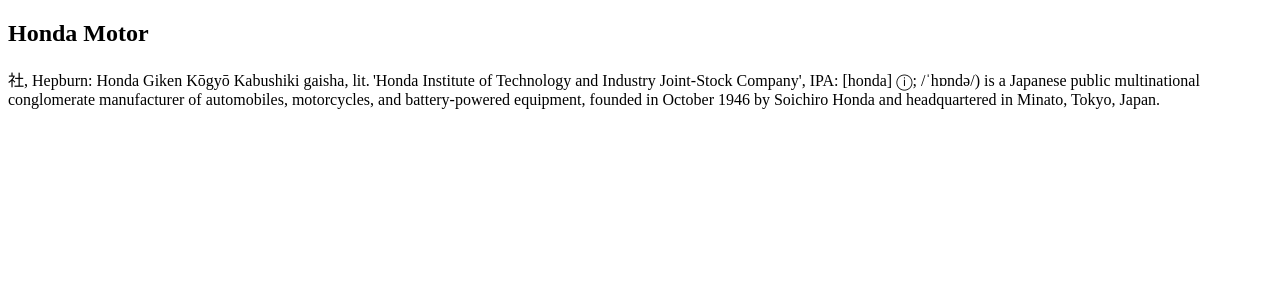
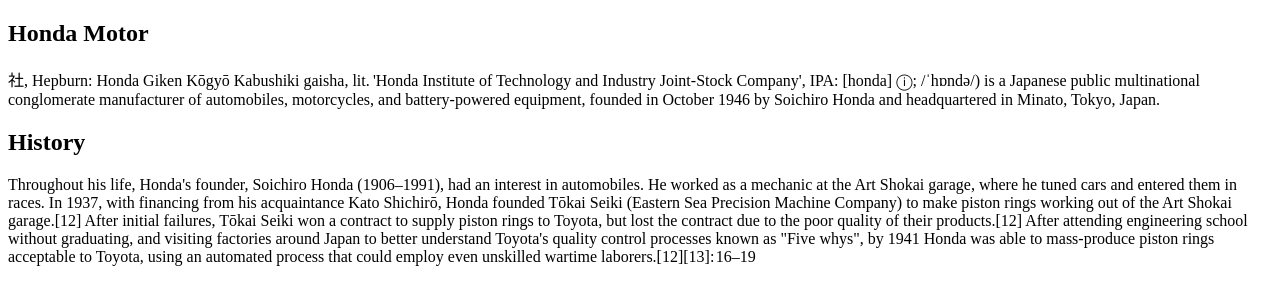
Before and after one commit to SalinasJason/COMP001B.LectureActivity4-2, a plain HTML site: page index.html in a window 1280 px wide. Drawn offline with Linux system fonts and the light colour scheme.

Commit message:
added section 2

```diff
--- a/index.html
+++ b/index.html
@@ -12,6 +12,10 @@
             <h1>Honda Motor</h1>
             <p>社, Hepburn: Honda Giken Kōgyō Kabushiki gaisha, lit. 'Honda Institute of Technology and Industry Joint-Stock Company', IPA: [honda] ⓘ; /ˈhɒndə/) is a Japanese public multinational conglomerate manufacturer of automobiles, motorcycles, and battery-powered equipment, founded in October 1946 by Soichiro Honda and headquartered in Minato, Tokyo, Japan.</p>
         </section>
+        <section>
+            <h1>History</h1>
+            <p>Throughout his life, Honda's founder, Soichiro Honda (1906–1991), had an interest in automobiles. He worked as a mechanic at the Art Shokai garage, where he tuned cars and entered them in races. In 1937, with financing from his acquaintance Kato Shichirō, Honda founded Tōkai Seiki (Eastern Sea Precision Machine Company) to make piston rings working out of the Art Shokai garage.[12] After initial failures, Tōkai Seiki won a contract to supply piston rings to Toyota, but lost the contract due to the poor quality of their products.[12] After attending engineering school without graduating, and visiting factories around Japan to better understand Toyota's quality control processes known as "Five whys", by 1941 Honda was able to mass-produce piston rings acceptable to Toyota, using an automated process that could employ even unskilled wartime laborers.[12][13]: 16–19 </p>
+        </section>
     </main>
 </body>
 </html>
```
